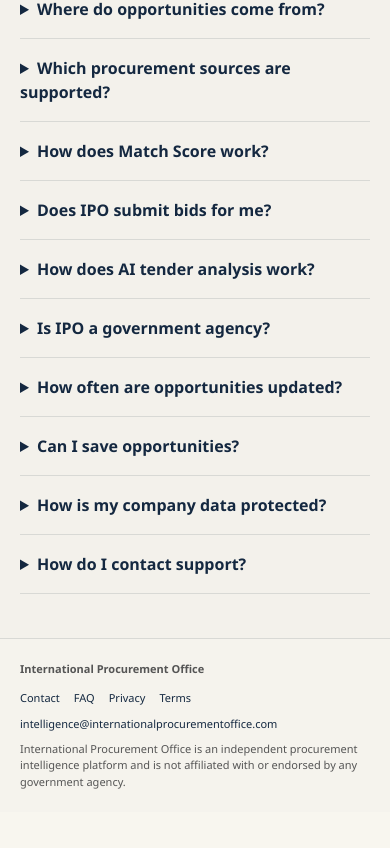
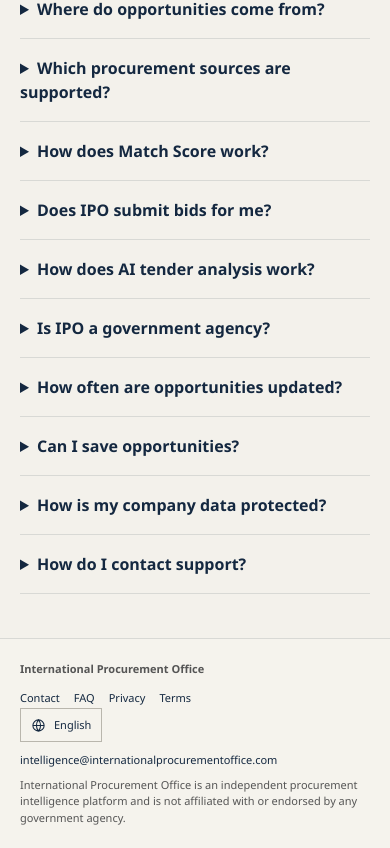
Before and after one commit to Notsosweetliving/international-procurement-office, a Next.js app: page /faq in a window 390 px wide. Shown: the part 471-1319 px from the top of the page. Before the commit the page ends 1283 px from the top, so only its background shows below. Built offline with nearby package versions, Linux system fonts and the light colour scheme.

Commit message:
Unify IPO footer and add language selector

```diff
--- a/app/globals.css
+++ b/app/globals.css
@@ -1390,6 +1390,49 @@
 .site-footer a { color: var(--navy); }
 .site-footer > a { display: inline-block; margin-top: 10px; }
 .site-footer p { margin: 8px 0 0; max-width: 760px; line-height: 1.5; }
+.language-selector { position: relative; width: max-content; margin-top: 12px; }
+.language-trigger {
+  min-height: 34px;
+  display: inline-flex;
+  align-items: center;
+  gap: 8px;
+  padding: 6px 10px;
+  border: 1px solid #b9b6ad;
+  background: transparent;
+  color: var(--navy);
+  font: 700 11px inherit;
+  cursor: pointer;
+}
+.language-trigger svg { width: 15px; height: 15px; }
+.language-trigger:focus-visible,
+.language-menu button:focus-visible { outline: 2px solid var(--navy); outline-offset: 2px; }
+.language-menu {
+  position: absolute;
+  z-index: 20;
+  left: 0;
+  bottom: calc(100% + 6px);
+  width: 220px;
+  padding: 5px;
+  border: 1px solid #b9b6ad;
+  background: #fff;
+  box-shadow: 0 8px 24px rgb(12 35 53 / 14%);
+}
+.language-menu button {
+  width: 100%;
+  min-height: 34px;
+  display: flex;
+  justify-content: space-between;
+  gap: 12px;
+  padding: 8px;
+  border: 0;
+  background: transparent;
+  color: var(--navy);
+  font: 600 11px inherit;
+  text-align: left;
+}
+.language-menu button:first-child { background: #edf1f3; }
+.language-menu button:disabled { color: #777; }
+.language-menu button span { color: #777; font-size: 9px; font-weight: 500; }
 .app-main > .site-footer { margin-top: auto; }
 .public-info { min-height: 100vh; background: #f3f1eb; display: flex; flex-direction: column; }
 .public-info > header { min-height: 78px; padding: 14px max(24px, calc((100% - 1160px) / 2)); display: flex; align-items: center; justify-content: space-between; border-bottom: 1px solid var(--line); background: #fff; }
@@ -1410,6 +1453,7 @@
   .site-footer { padding: 22px 20px calc(88px + env(safe-area-inset-bottom)); }
   .site-footer > div { align-items: flex-start; flex-direction: column; gap: 12px; }
   .site-footer nav { gap: 14px; }
+  .language-selector { margin-top: 2px; }
   .public-info > article { margin: 44px auto; }
   .public-info > .site-footer { padding-bottom: calc(22px + env(safe-area-inset-bottom)); }
 }
--- a/app/page.tsx
+++ b/app/page.tsx
@@ -83,7 +83,7 @@
           <span key={item}>{item}</span>
         ))}
       </section>
-      <SiteFooter authenticated={Boolean(user)} />
+      <SiteFooter />
     </main>
   );
 }
--- a/app/v05.css
+++ b/app/v05.css
@@ -110,6 +110,7 @@
   background: #fff;
   padding: 7px 10px;
   width: 116px;
+  min-height: 38px;
 }
 .card-actions {
   border-left: 1px solid #e1dfd8;
@@ -184,10 +185,11 @@
     border-left: 0;
     border-top: 1px solid #e1dfd8;
     justify-content: stretch;
-    padding: 0 18px 16px;
+    padding: 18px;
   }
   .card-save {
-    width: 100%;
+    width: auto;
+    flex: 1 1 auto;
     margin: 0;
   }
   .opportunity-card .opportunity-body {
--- /dev/null
+++ b/components/language-selector.tsx
@@ -0,0 +1,44 @@
+"use client";
+
+import { useId, useState } from "react";
+import { Icon } from "./icons";
+
+const futureLanguages = ["French", "German", "Spanish", "Italian", "Portuguese"];
+
+export function LanguageSelector() {
+  const [open, setOpen] = useState(false);
+  const menuId = useId();
+  return (
+    <div
+      className="language-selector"
+      onKeyDown={(event) => {
+        if (event.key === "Escape") setOpen(false);
+      }}
+    >
+      <button
+        type="button"
+        className="language-trigger"
+        aria-label="Select language"
+        aria-haspopup="menu"
+        aria-expanded={open}
+        aria-controls={menuId}
+        onClick={() => setOpen((current) => !current)}
+      >
+        <Icon name="globe" />
+        <span>English</span>
+      </button>
+      {open ? (
+        <div className="language-menu" id={menuId} role="menu" aria-label="Available languages">
+          <button type="button" role="menuitemradio" aria-checked="true">
+            English <span>Current</span>
+          </button>
+          {futureLanguages.map((language) => (
+            <button key={language} type="button" role="menuitem" disabled>
+              {language} <span>Coming soon</span>
+            </button>
+          ))}
+        </div>
+      ) : null}
+    </div>
+  );
+}
--- a/components/site-chrome.tsx
+++ b/components/site-chrome.tsx
@@ -1,9 +1,10 @@
 import Link from "next/link";
 import { Icon } from "./icons";
+import { LanguageSelector } from "./language-selector";
 
 export function OfficialBanner() {
   return <details className="official-banner"><summary><Icon name="globe" /><span>An official website of the International Procurement Office</span><small>About this site</small></summary><p>International Procurement Office is an independent procurement intelligence platform.</p></details>;
 }
 export function SiteFooter({ authenticated = false }: { authenticated?: boolean }) {
-  return <footer className={`site-footer${authenticated ? " authenticated" : ""}`}><div><strong>International Procurement Office</strong><nav><Link href="/contact">Contact</Link><Link href="/faq">FAQ</Link><Link href="/privacy">Privacy</Link><Link href="/terms">Terms</Link>{authenticated ? <Link href="/settings">Settings</Link> : null}</nav></div><a href="mailto:intelligence@internationalprocurementoffice.com">intelligence@internationalprocurementoffice.com</a><p>International Procurement Office is an independent procurement intelligence platform and is not affiliated with or endorsed by any government agency.</p></footer>;
+  return <footer className={`site-footer${authenticated ? " authenticated" : ""}`}><div><strong>International Procurement Office</strong><nav><Link href="/contact">Contact</Link><Link href="/faq">FAQ</Link><Link href="/privacy">Privacy</Link><Link href="/terms">Terms</Link>{authenticated ? <Link href="/settings">Settings</Link> : null}</nav></div><LanguageSelector /><a href="mailto:intelligence@internationalprocurementoffice.com">intelligence@internationalprocurementoffice.com</a><p>International Procurement Office is an independent procurement intelligence platform and is not affiliated with or endorsed by any government agency.</p></footer>;
 }
```
Also changed, not shown: 1 other file (tests, documents, lock files or other folders).
